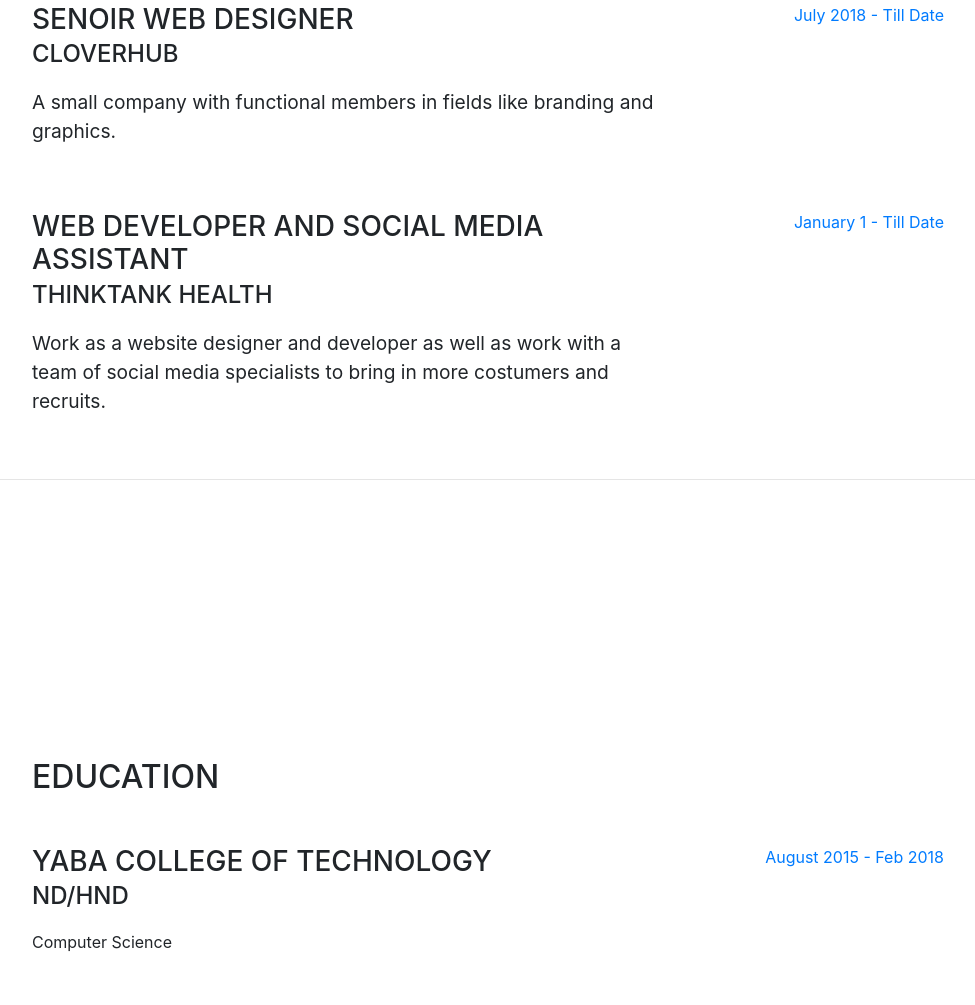
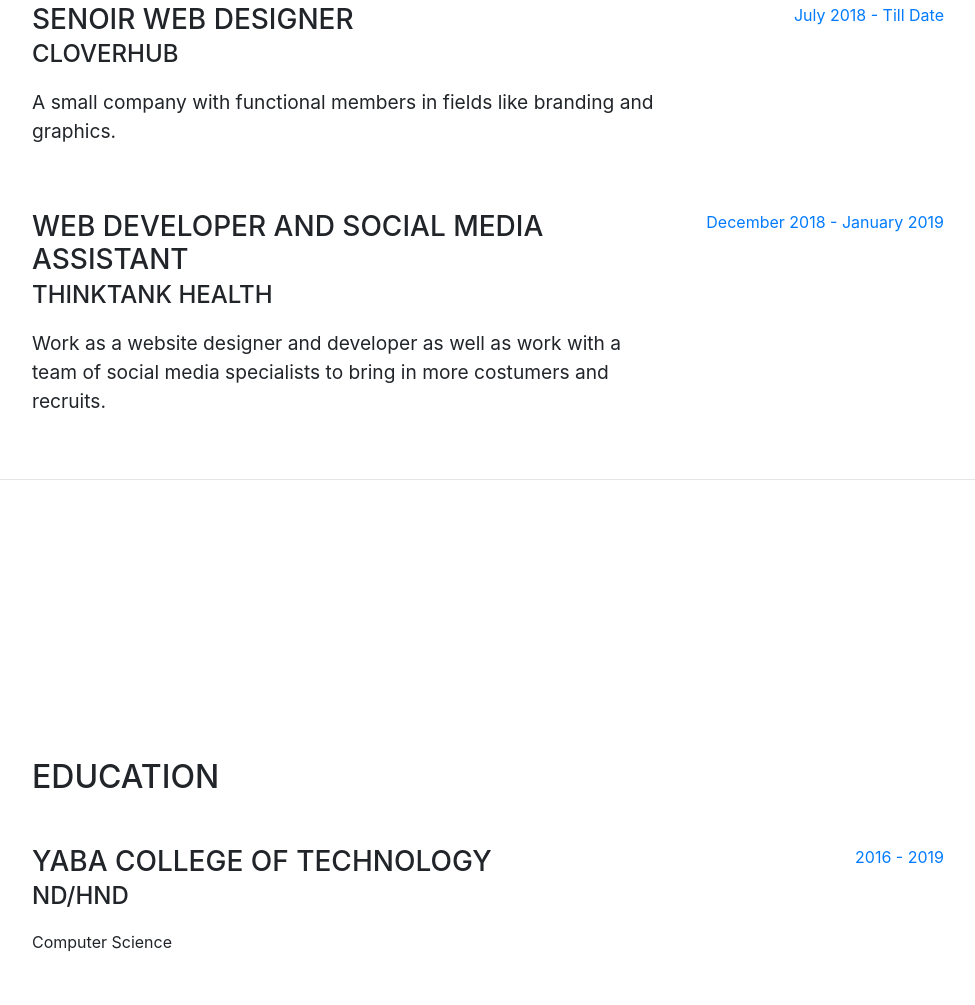
Before and after one commit to MichaelGee/resume, a website with bundled scripts: page index.html in a window 1280 px wide. Shown: the part 1324-2329 px from the top of the page, without its empty margins (288-1263 px from the left). Built offline with nearby package versions, Linux system fonts and the light colour scheme; a web font is replaced by a local one.

Commit message:
fixed some sentences

```diff
--- a/index.html
+++ b/index.html
@@ -132,7 +132,7 @@
               <p>Work as a website designer and developer as well as work with a team of social media specialists to bring in more costumers and recruits.</p>
             </div>
             <div class="resume-date text-md-right">
-              <span class="text-primary">January 1 - Till Date</span>
+              <span class="text-primary">December 2018 - January 2019</span>
             </div>
           </div>
 
@@ -153,7 +153,7 @@
               <div>Computer Science</div>
             </div>
             <div class="resume-date text-md-right">
-              <span class="text-primary">August 2015 - Feb 2018</span>
+              <span class="text-primary">2016 - 2019</span>
             </div>
           </div>
 
```
